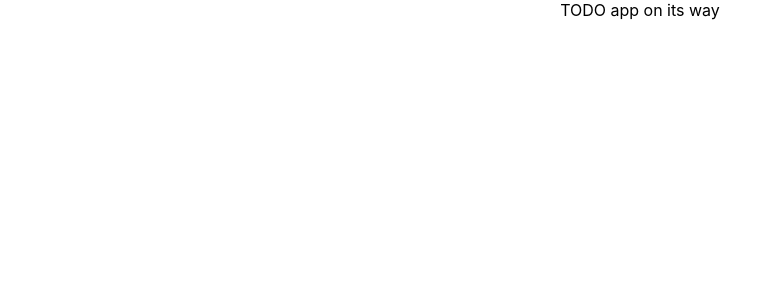
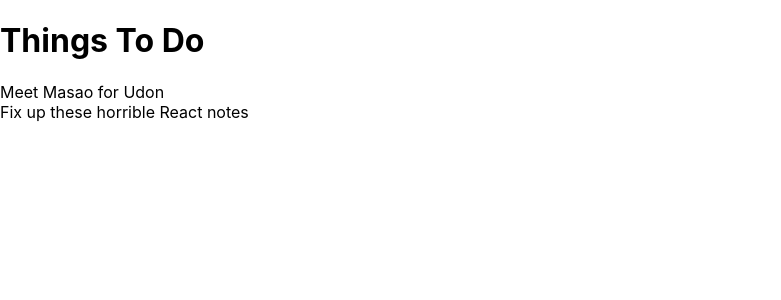
Before and after one commit to rtoal/todos, a React (Create React App) app: page / in a window 1280 px wide. Shown: the top 300 px of the page, without its empty margins (0-781 px from the left). Built offline with nearby package versions, Linux system fonts and the light colour scheme.

Commit message:
Delete functionality

```diff
--- a/src/App.js
+++ b/src/App.js
@@ -1,10 +1,18 @@
-import React from 'react';
-import './App.css';
+import React, { useState } from 'react';
+import TodoList from './TodoList'
 
 export default function App() {
+  const [todos, setTodos] = useState([
+    {id: 1, content: 'Meet Masao for Udon'},
+    {id: 2, content: 'Fix up these horrible React notes'},
+  ]);
+  function deleteTodo(id) {
+    setTodos(todos.filter(todo => todo.id !== id));
+  }
   return (
     <div className="App">
-      TODO app on its way
+      <h1>Things To Do</h1>
+      <TodoList todos={todos} deleter={deleteTodo} />
     </div>
   );
 }
--- /dev/null
+++ b/src/TodoList.js
@@ -0,0 +1,16 @@
+import React from 'react';
+
+export default function TodoList({ todos, deleter }) {
+  const todoList = todos.length ? (
+    todos.map(todo => {
+      return (
+        <div key={todo.id}>
+          <span onClick={() => deleter(todo.id)}>{todo.content}</span>
+        </div>
+      );
+    })
+  ) : (
+    <p>No todos left</p>
+  );
+  return <div>{todoList}</div>;
+}
```
